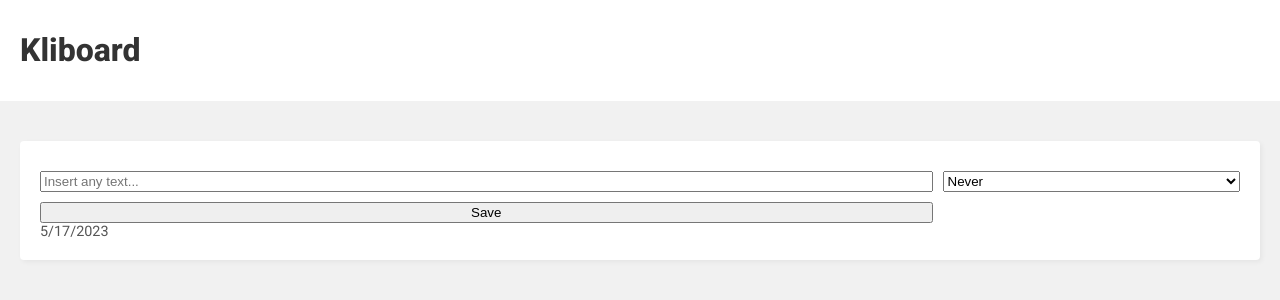
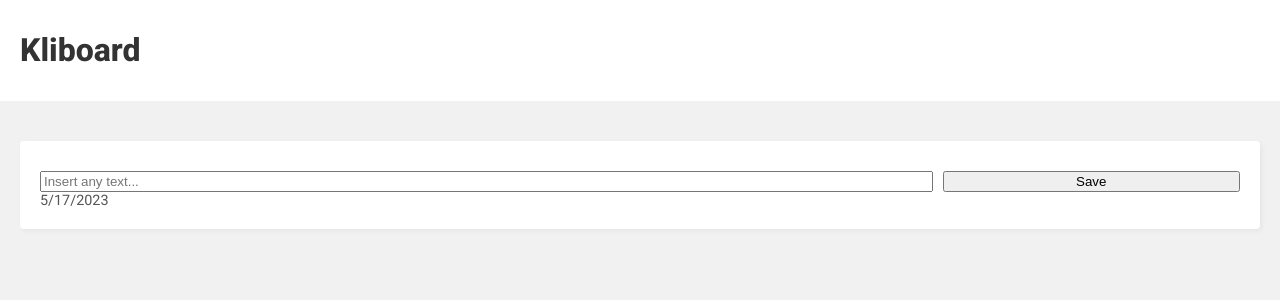
Before and after one commit to bababubudev/Kliboard, a React (Vite) app in the folder frontend/: page /inbox in a window 1280 px wide. Shown: the top 300 px of the page. Built offline with nearby package versions, Linux system fonts and the light colour scheme.

Commit message:
Trying serverside data expiration

```diff
--- a/frontend/src/components/InboxArea.tsx
+++ b/frontend/src/components/InboxArea.tsx
@@ -23,12 +23,7 @@
                     placeholder="Insert any text..."
                 />
 
-                <select name="time" id="time-select">
-                    <option value="nvr">Never</option>
-                    <option value="ohr">1 Hour</option>
-                    <option value="thr">12 Hour</option>
-                    <option value="day">1 Day</option>
-                </select>
+
                 <button type="submit">Save</button>
             </form>
             <p>{updated_date}</p>
--- a/frontend/src/components/SavedInboxDetail.tsx
+++ b/frontend/src/components/SavedInboxDetail.tsx
@@ -9,26 +9,27 @@
 
 function SavedInboxDetails({ inbox, on_update }: IDetails) {
     const [text, set_text] = useState<string>(inbox.space_text || "");
-    const [removal_time, set_removal_time] = useState<Number>(inbox.removal || 0);
+    const [removal_time, set_removal_time] = useState<Date>(new Date());
 
     const updatedDate = new Date(inbox.updatedAt).toLocaleDateString();
 
     const content = {
         space_text: text,
-        removal: removal_time
+        expires_in: removal_time
     }
 
     async function handle_submit(event: FormEvent<HTMLFormElement>): Promise<void> {
         event.preventDefault();
 
-        const response = await fetch(`http://localhost:5000/api/inbox/${inbox._id}`, {
-            method: "PATCH",
-            headers: { "Content-Type": "application/json" },
-            body: JSON.stringify(content)
-        });
+        try {
+            const response = await fetch(`http://localhost:5000/api/inbox/${inbox._id}`, {
+                method: "PATCH",
+                headers: { "Content-Type": "application/json" },
+                body: JSON.stringify(content)
+            });
 
-        try {
             const json = await response.json();
+
             console.log(json);
             on_update(json);
         }
@@ -37,7 +38,16 @@
         }
     }
 
-    function handle_change(event: ChangeEvent<HTMLInputElement>): void {
+    function handle_change(event: ChangeEvent<HTMLInputElement | HTMLSelectElement>): void {
+        if (event.target instanceof HTMLSelectElement) {
+            const expiration = new Date();
+            console.log("WTF");
+            expiration.setHours(expiration.getHours() + Number(event.target.value));
+            set_removal_time(expiration);
+
+            return;
+        }
+
         set_text(event.target.value);
     }
 
--- a/frontend/src/components/UnsavedInboxDetail.tsx
+++ b/frontend/src/components/UnsavedInboxDetail.tsx
@@ -9,12 +9,12 @@
 
 function UnsavedInboxDetail({ space_name, on_update }: IDetails) {
     const [text, set_text] = useState<string>("");
-    const [removal_time, set_removal_time] = useState<Number>(0);
+    const [removal_time, set_removal_time] = useState<Date>(new Date());
 
     const content = {
         space_name: space_name,
         space_text: text,
-        removal: removal_time
+        expires_in: removal_time
     }
 
     async function handle_submit(event: FormEvent<HTMLFormElement>): Promise<void> {
@@ -34,7 +34,16 @@
         }
     }
 
-    function handle_change(event: ChangeEvent<HTMLInputElement>): void {
+    function handle_change(event: ChangeEvent<HTMLInputElement | HTMLSelectElement>): void {
+        if (event.target instanceof HTMLSelectElement) {
+            const expiration = new Date();
+
+            expiration.setHours(expiration.getHours() + Number(event.target.value));
+            set_removal_time(expiration);
+
+            return;
+        }
+
         set_text(event.target.value);
     }
 
--- a/frontend/src/interfaces/Inbox.ts
+++ b/frontend/src/interfaces/Inbox.ts
@@ -2,7 +2,7 @@
     _id: number;
     space_name: string;
     space_text?: string;
-    removal: number;
+    expires_in: Date;
     createdAt: Date;
     updatedAt: Date;
     __v: number;
```
Also changed, not shown: 2 other files (tests, documents, lock files or other folders).
